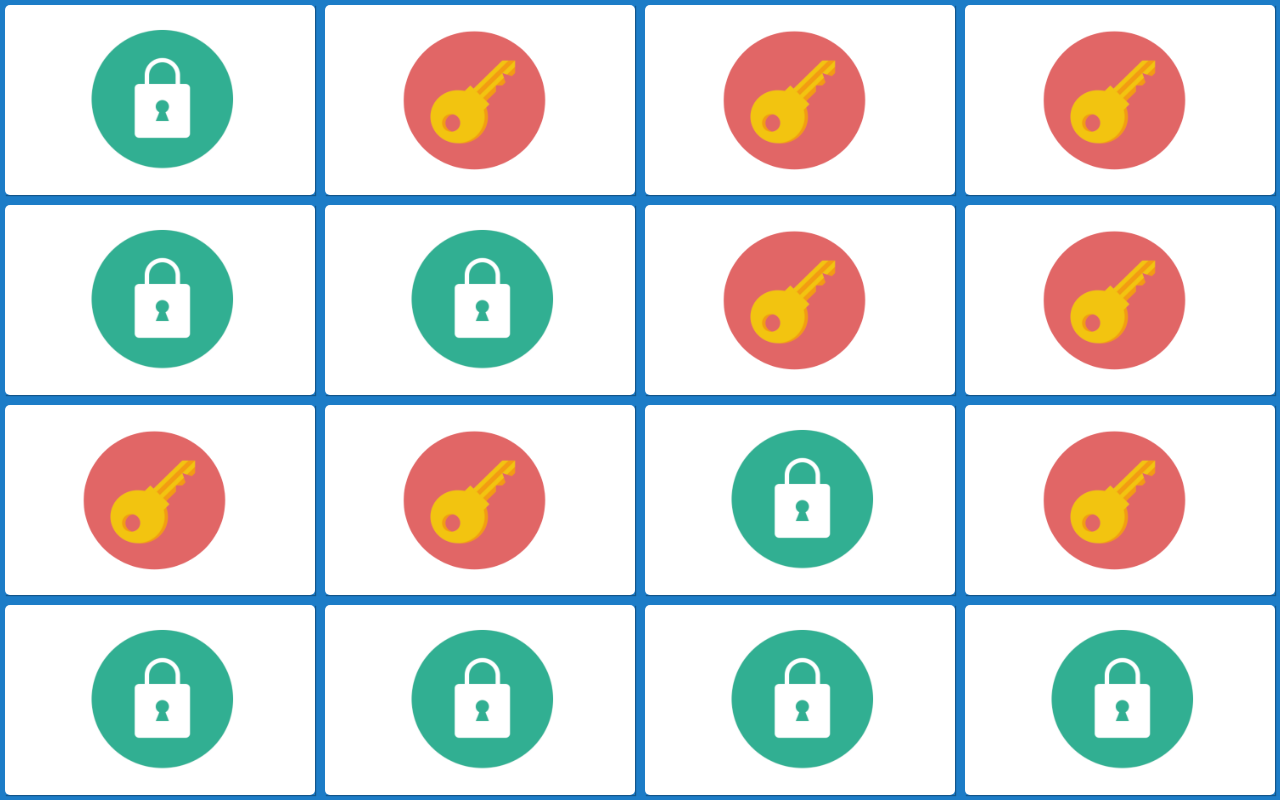
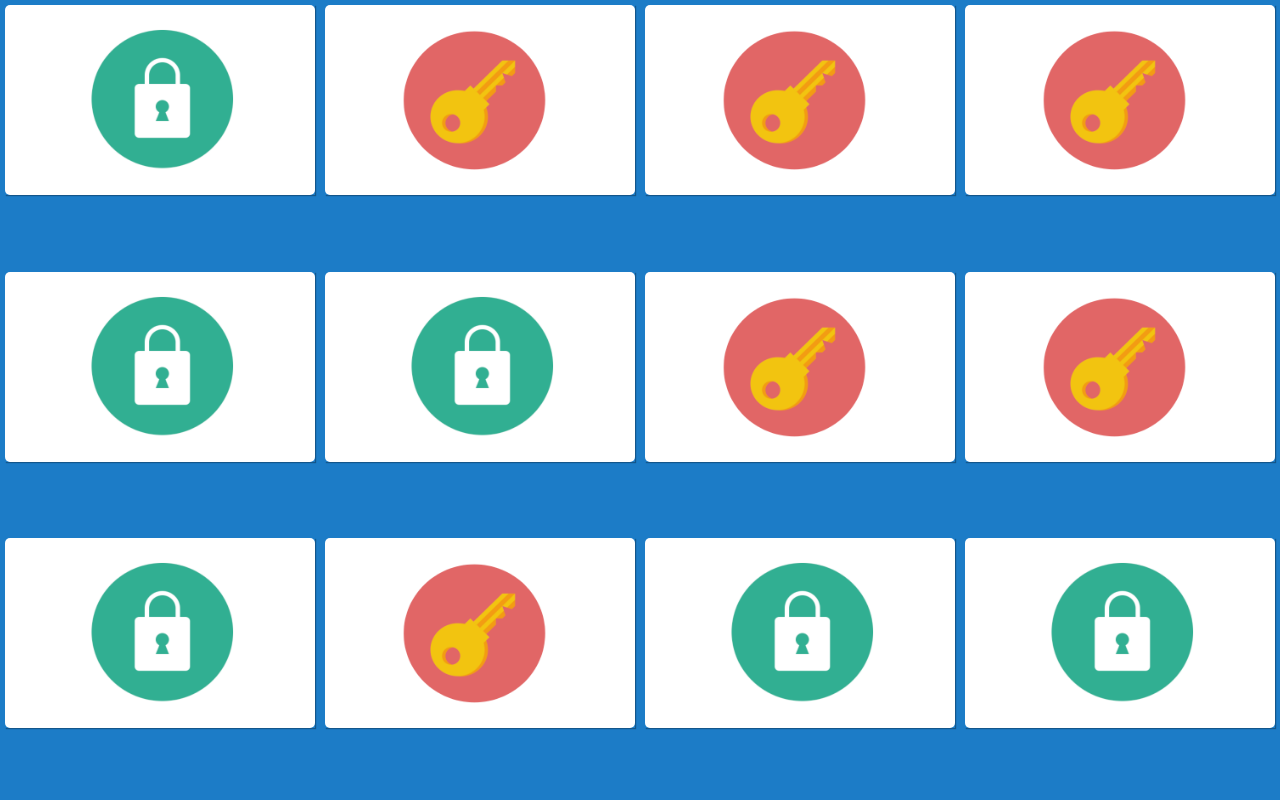
Before and after one commit to jayparekhjp/jayparekhjp.github.io, a plain HTML site: page game.html in a window 1280 px wide. Drawn offline with Linux system fonts and the light colour scheme.

Commit message:
6 instead of 8

```diff
--- a/game.html
+++ b/game.html
@@ -1,5 +1,6 @@
 <!DOCTYPE html>
 <html lang="en">
+
 <head>
     <meta charset="UTF-8">
 
@@ -36,7 +37,7 @@ body {
             transform: scale(1);
             transform-style: preserve-3d;
             transition: transform .5s;
-  box-shadow: 1px 1px 1px rgba(0,0,0,.3);
+            box-shadow: 1px 1px 1px rgba(0, 0, 0, .3);
         }
 
         .memory-card:active {
@@ -63,7 +64,6 @@ body {
             transform: rotateY(180deg);
         }
 
-
         .memory-card1 {
             width: 1000px;
             height: 50px;
@@ -76,7 +76,7 @@ body {
     <section class="memory-game">
         <div class="memory-card" data-framework="p1">
             <img class="front-face" src="img/p1.png" alt="p1" />
-      <img class="back-face" src="img/lock.png" alt="JS Badge"/>
+            <img class="back-face" src="img/lock.png" alt="JS Badge" />
         </div>
         <div class="memory-card" data-framework="p1">
             <img class="front-face" src="img/s1.png" alt="p1" />
@@ -128,31 +128,13 @@ body {
             <img class="back-face" src="img/key.png" alt="JS Badge" />
         </div>
 
-    <div class="memory-card" data-framework="p7">
-      <img class="front-face" src="img/p7.png" alt="p7" />
-      <img class="back-face" src="img/lock.png" alt="JS Badge" />
-    </div>
-    <div class="memory-card" data-framework="p7">
-      <img class="front-face" src="img/s7.png" alt="p7" />
-      <img class="back-face" src="img/key.png" alt="JS Badge" />
-    </div>
-
-    <div class="memory-card" data-framework="p8">
-      <img class="front-face" src="img/p8.png" alt="p8" />
-      <img class="back-face" src="img/lock.png" alt="JS Badge" />
-    </div>
-    <div class="memory-card" data-framework="p8">
-      <img class="front-face" src="img/s8.png" alt="p8" />
-      <img class="back-face" src="img/key.png" alt="JS Badge" />
-    </div>
-
     </section>
 
     <!-- <script src="scripts.js">
 
   </script> -->
 
-  <script language = "javascript">
+    <script language="javascript">
         const cards = document.querySelectorAll('.memory-card');
 
         let hasFlippedCard = false;
@@ -162,7 +144,7 @@ let firstCard, secondCard;
         function sleep(milliseconds) {
             var start = new Date().getTime();
             for (var i = 0; i < 1e7; i++) {
-    if ((new Date().getTime() - start) > milliseconds){
+                if ((new Date().getTime() - start) > milliseconds) {
                     break;
                 }
             }
@@ -186,19 +168,20 @@ function flipCard() {
             checkForMatch();
         }
         var count = 0;
+
         function checkForMatch() {
             let isMatch = firstCard.dataset.framework === secondCard.dataset.framework;
 
 
-  if(isMatch == true){
+            if (isMatch == true) {
                 count++;
             }
-  if(count == 8){
-    setTimeout(function(){
-      window.location.href= 'congratulations.html';
+            if (count == 8) {
+                setTimeout(function() {
+                    window.location.href = 'congratulations.html';
                 }, 2500);
 
-    count =0;
+                count = 0;
             }
             isMatch ? disableCards() : unflipCards();
         }
@@ -234,7 +217,7 @@ function resetBoard() {
         })();
 
         cards.forEach(card => card.addEventListener('click', flipCard));
-
     </script>
 </body>
+
 </html>
```
Lines whose indentation alone changed are shown as unchanged.
